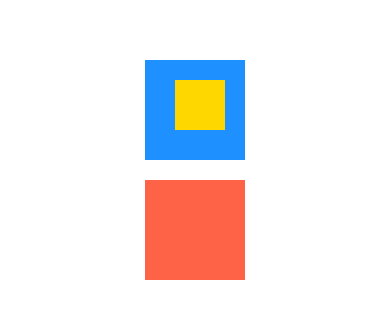
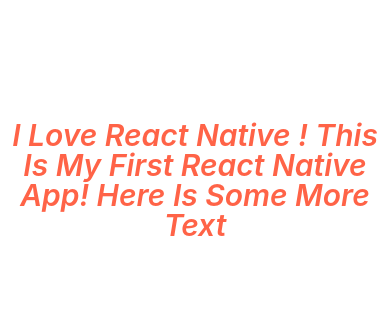
Before and after one commit to prahladinala/expo-react-native, a React Native app: screen / in a window 390 px wide. Shown: the part 242-560 px from the top of the page. Built offline with nearby package versions, Linux system fonts and the light colour scheme.

Commit message:
Styles - text styling

```diff
--- a/App.js
+++ b/App.js
@@ -1,5 +1,5 @@
 import React from 'react';
-import { View } from 'react-native';
+import { View, Text } from 'react-native';
 
 export default function App() {
   return (
@@ -7,29 +7,25 @@
     <View style={{
       flex: 1,
       justifyContent: "center",
-      alignItems: "center"
+      alignItems: "center",
+      fontSize: 10 // not supported to view component (No errors)
     }}>
-      <View style={{
-        backgroundColor: "dodgerblue",
-        width: 100,
-        height: 100,
-        padding: 20,
-        paddingHorizontal: 10,
-        paddingVertical: 20,
-        paddingLeft: 30
-      }}><View style={{
-        backgroundColor: "gold",
-        width: 50,
-        height: 50,
-      }}></View>
-
-      </View>
-      <View style={{
-        backgroundColor: "tomato",
-        width: 100,
-        height: 100,
-        margin: 20
-      }}></View>
-    </View>
+      <Text style={{
+        //ios
+        // fontFamily: "Courier",
+        //android
+        // fontFamily: "Roboto",
+        fontSize: 30,
+        fontStyle: "italic",
+        fontWeight: "600", // "bold", "900",..., "600"
+        color: "tomato",
+        textTransform: "capitalize",
+        // textDecorationLine: "line-through",
+        textAlign: "center",
+        lineHeight: 30,
+      }}>I love React Native ! This is my first React Native App! Here is some more text</Text>
+    </View >
   );
 }
+//fontFamily => In real time ios and android have different fonts,
+//              so we need to use platform API to detect the current platform and load based on that platform
```
